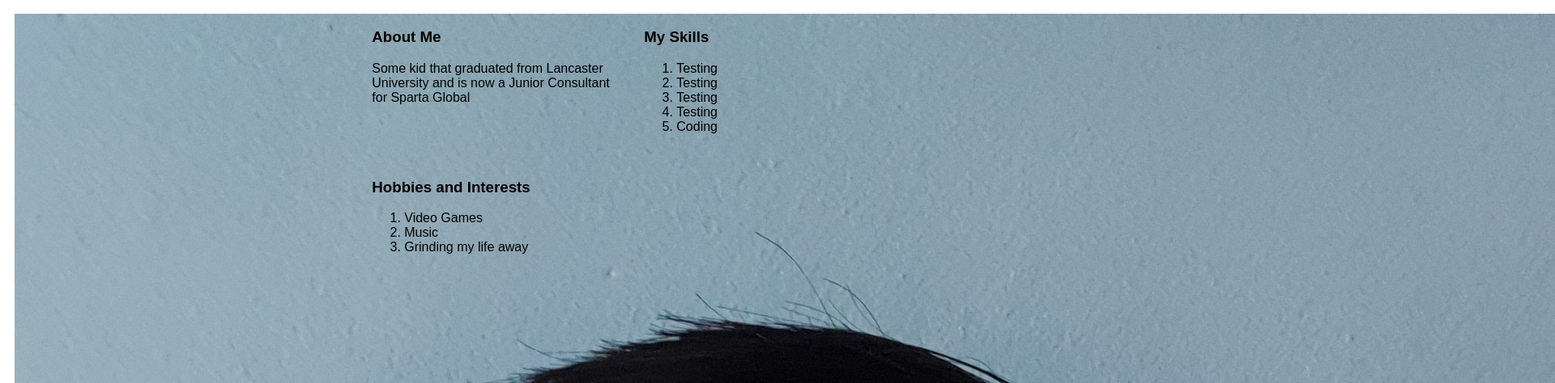
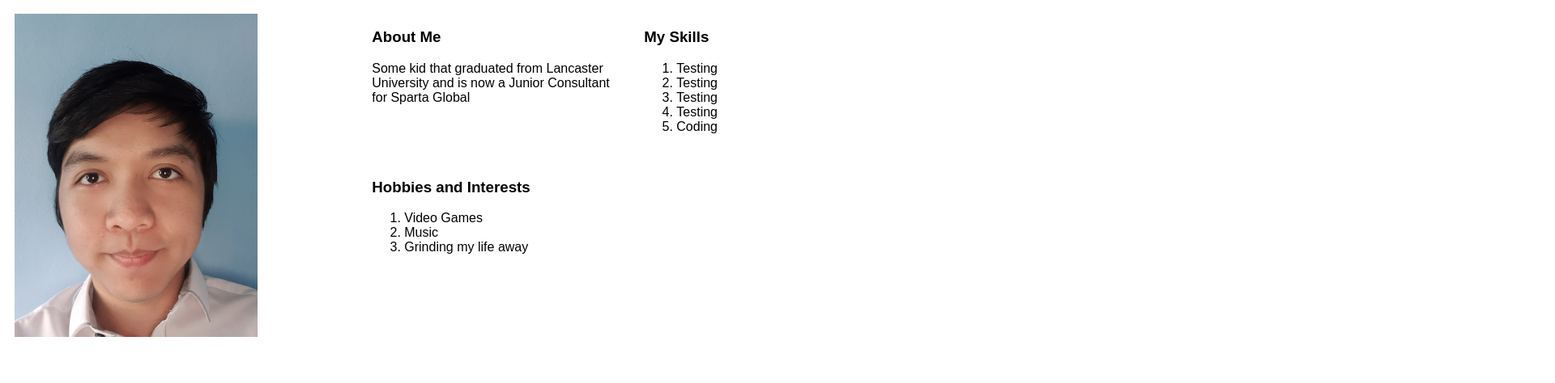
Before and after one commit to Lenzed26/Lenzed26.github.io, a plain HTML site: page index.html in a window 1280 px wide. Shown: the part 142-616 px from the top of the page at 81% size, 1920 px wide, since content can reach past the window. Drawn offline with Linux system fonts and the light colour scheme.

Commit message:
Fixed profile image

```diff
--- a/index.html
+++ b/index.html
@@ -7,17 +7,17 @@
     <link href="profilestyle.css" rel="stylesheet" />
 </head>
 <body>
-    <div>
+    <div class="">
         <div class="col-8" id="user-description">
             <h1>Denzel Estacio</h1>
             <h3>Junior Consultant</h3>
         </div>
         <div class="social-media">
-            <a href="https://www.linkedin.com/in/denzel-estacio-b36bb415a/"><img alt="Clickable Linkedin Logo" class="small-icon" src="/Images/linkedin.png" /></a>
+            <a href="https://www.linkedin.com/in/denzel-estacio-b36bb415a/"><img alt="Clickable Linkedin Logo" class="small-icon" src="Images/linkedin.png" /></a>
         </div>
 
-        <div class="col-4" id="social-media">
-            <img alt="Profile Picture of Denzel Estacio" src="/Images/profilepic.jpg" class="profilepic" />
+        <div class="col-4">
+            <img alt="Profile Picture of Denzel Estacio" src="Images/profilepic.jpg" class="profile-pic" />
         </div>
         <div class="col-3">
             <h3>About Me</h3>
--- a/profilestyle.css
+++ b/profilestyle.css
@@ -1,3 +1,7 @@
+.profile-pic{
+    height:400px;
+    width:300px;
+}
 
 *{
     font-family: Arial, Helvetica, sans-serif
```
